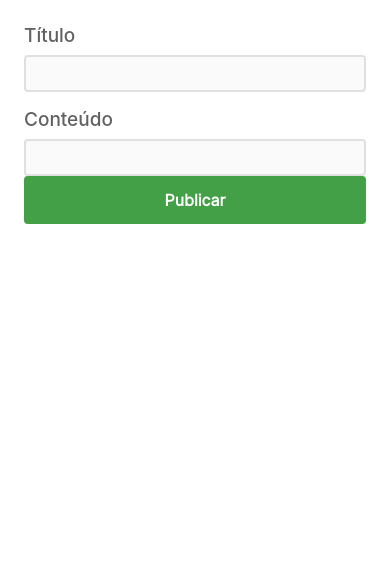
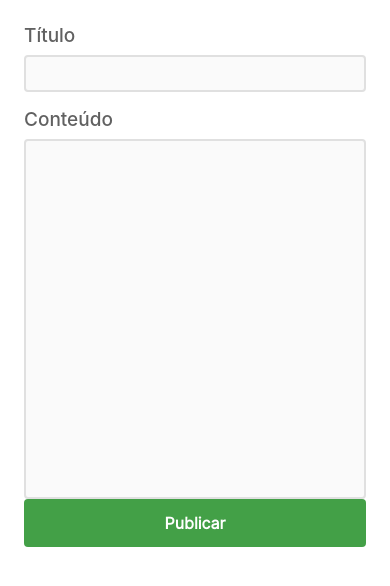
Before and after one commit to ajsaraujo/my-health-app, a React Native app: screen /PublishNews in a window 390 px wide. Shown: the top 586 px of the page. Built offline with nearby package versions, Linux system fonts and the light colour scheme.

Commit message:
Aumentar campo de conteúdo

```diff
--- a/src/modules/articles/pages/PostArticle.tsx
+++ b/src/modules/articles/pages/PostArticle.tsx
@@ -61,6 +61,8 @@ export function NewsForm() {
             onChangeText={(content) =>
               setFormValues({ ...formValues, content })
             }
+            numberOfLines={20}
+            multiline={true}
           ></TextBox>
         </FormField>
       </View>
```
